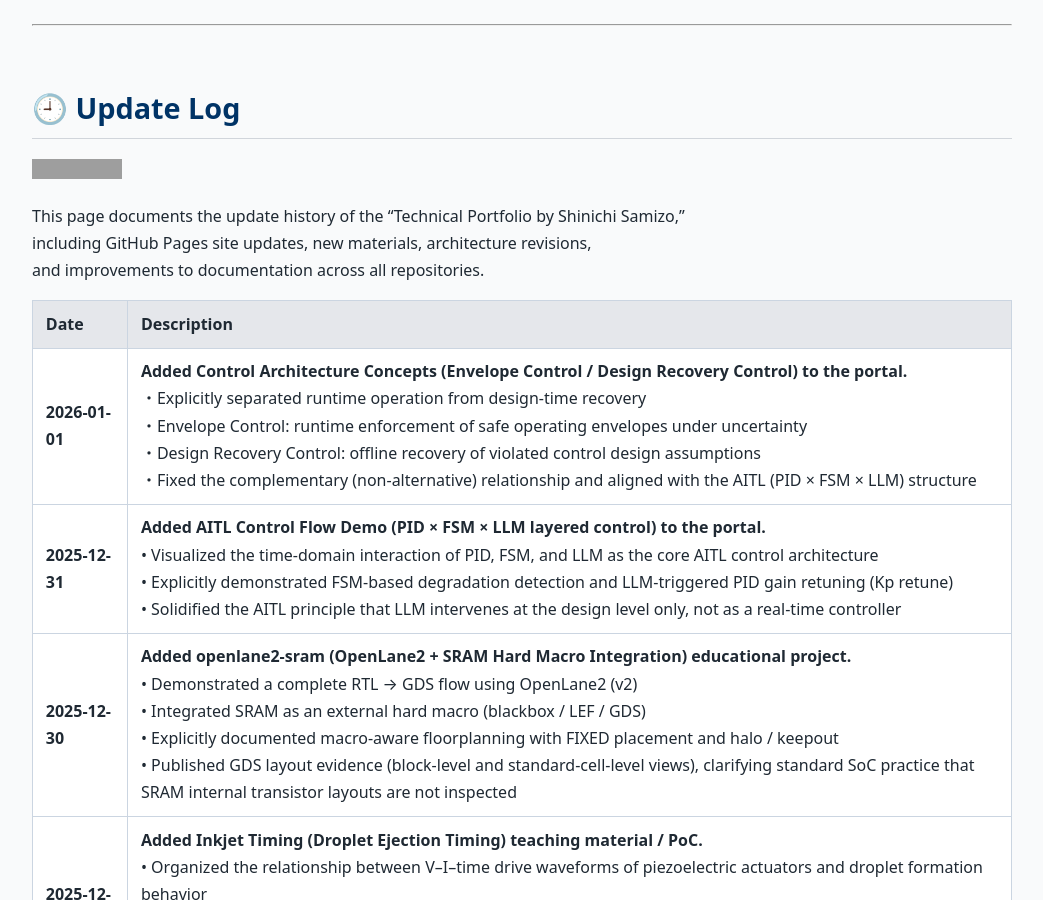
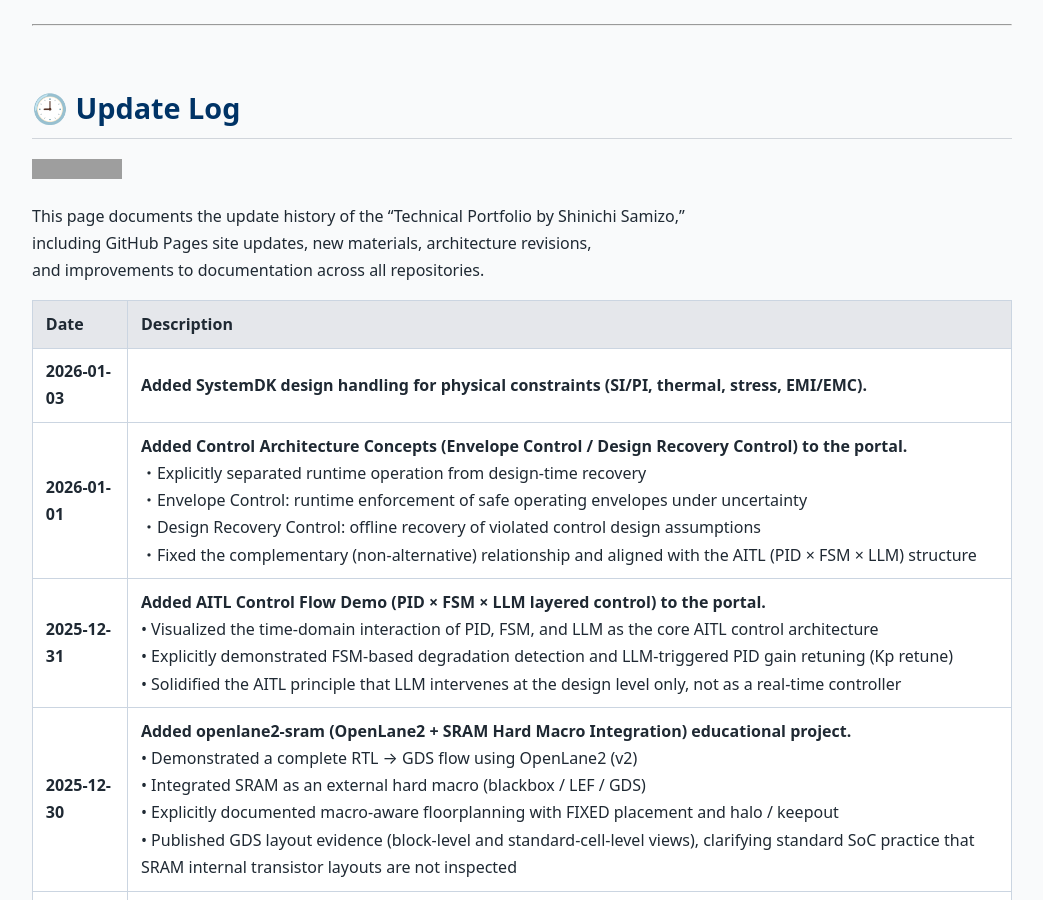
Before and after one commit to Samizo-AITL/Samizo-AITL.github.io, a Jekyll site: the page built from about/update/en/index.md, in a window 1280 px wide and 900 px high. Shown: the whole window, without its empty margins (118-1161 px from the left). Built offline with Jekyll 4.4.1, drawn with Linux system fonts in a browser that asks for light colours; grey boxes are pictures that could not be loaded.

Commit message:
Update index.md

```diff
--- a/about/update/en/index.md
+++ b/about/update/en/index.md
@@ -14,6 +14,7 @@ and improvements to documentation across all repositories.
 
 | Date       | Description                                                                 |
 |------------|-----------------------------------------------------------------------------|
+| **2026-01-03** | **Added SystemDK design handling for physical constraints (SI/PI, thermal, stress, EMI/EMC).** |
 | **2026-01-01** | **Added Control Architecture Concepts (Envelope Control / Design Recovery Control) to the portal.**<br>・Explicitly separated runtime operation from design-time recovery<br>・Envelope Control: runtime enforcement of safe operating envelopes under uncertainty<br>・Design Recovery Control: offline recovery of violated control design assumptions<br>・Fixed the complementary (non-alternative) relationship and aligned with the AITL (PID × FSM × LLM) structure |
 | **2025-12-31** | **Added AITL Control Flow Demo (PID × FSM × LLM layered control) to the portal.**<br>• Visualized the time-domain interaction of PID, FSM, and LLM as the core AITL control architecture<br>• Explicitly demonstrated FSM-based degradation detection and LLM-triggered PID gain retuning (Kp retune)<br>• Solidified the AITL principle that LLM intervenes at the design level only, not as a real-time controller |
 | **2025-12-30** | **Added openlane2-sram (OpenLane2 + SRAM Hard Macro Integration) educational project.**<br>• Demonstrated a complete RTL → GDS flow using OpenLane2 (v2)<br>• Integrated SRAM as an external hard macro (blackbox / LEF / GDS)<br>• Explicitly documented macro-aware floorplanning with FIXED placement and halo / keepout<br>• Published GDS layout evidence (block-level and standard-cell-level views), clarifying standard SoC practice that SRAM internal transistor layouts are not inspected |
```
